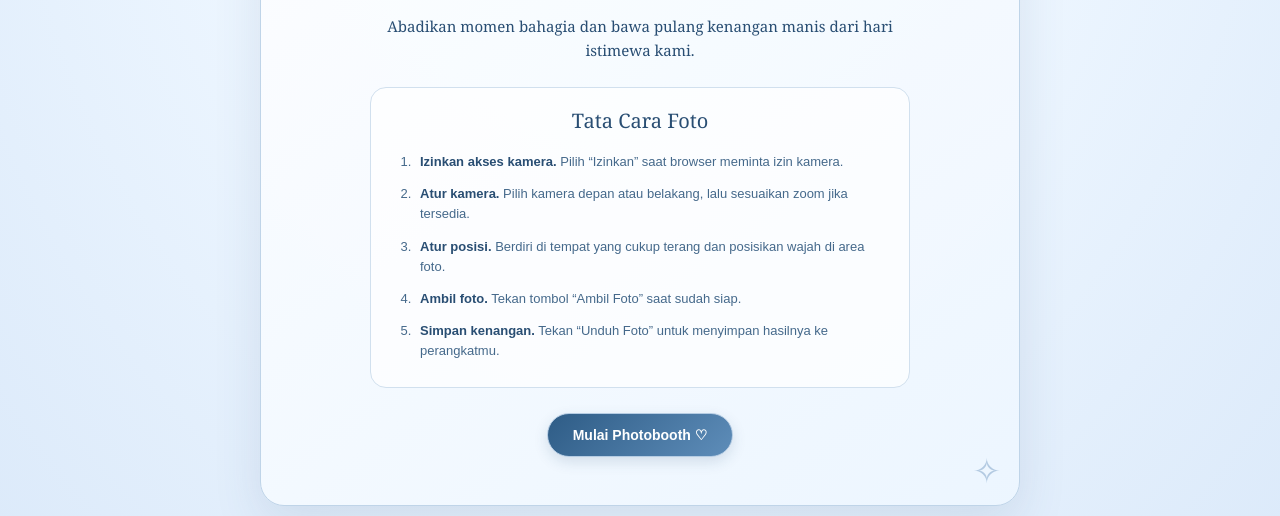
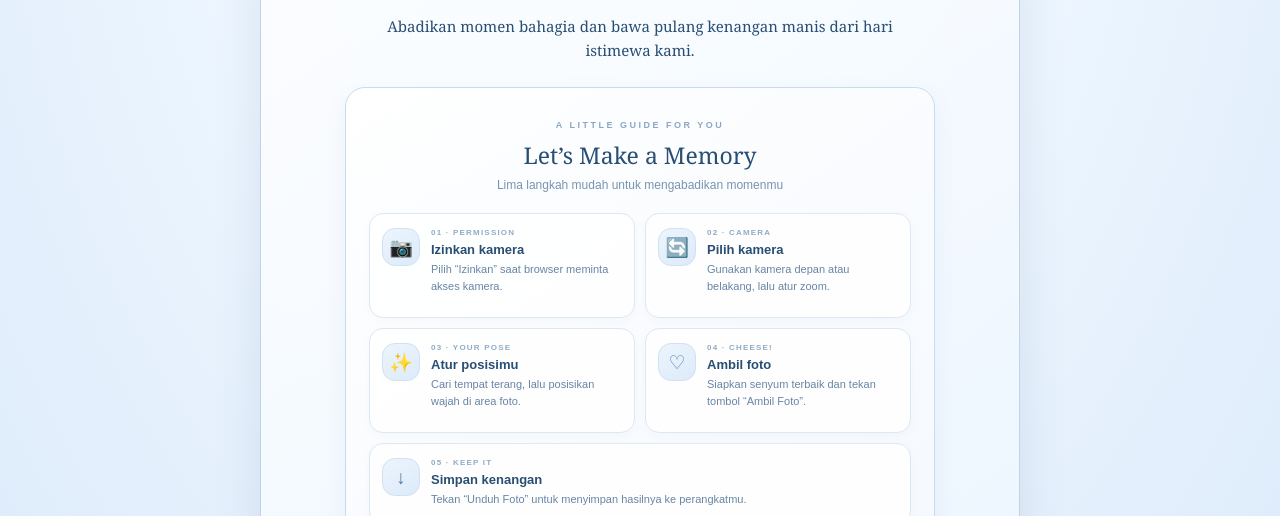
Before and after one commit to dewiasrii/photobooth-dewi-didi, a plain HTML site: page index.html in a window 1280 px wide. Shown: the part 284-800 px from the top of the page. Drawn offline with Linux system fonts and the light colour scheme.

Commit message:
Update index.html

```diff
--- a/index.html
+++ b/index.html
@@ -49,15 +49,22 @@ body.landing-open{display:flex;align-items:center;justify-content:center;padding
 #landing h1{font-size:clamp(30px,6vw,48px);margin:0 0 10px}
 .landing-subtitle{font:600 11px Arial,sans-serif;letter-spacing:3px;color:#6689ad}
 .landing-message{font-size:15px;line-height:1.65;margin:20px auto 24px;max-width:520px}
-.howto{margin:0 auto 25px;max-width:540px;text-align:left;padding:19px 21px;border:1px solid #d1e0ee;border-radius:16px;background:#ffffffb8}
-.howto h2{margin:0 0 13px;text-align:center;font-size:20px;font-weight:400}
-.howto ol{margin:0;padding-left:23px}
-.howto li{padding:5px 0 7px 5px;font:13px/1.55 Arial,sans-serif;color:#45698b}
-.howto li strong{color:#294e73}
+.howto{margin:0 auto 27px;max-width:590px;text-align:left;padding:23px;border:1px solid #c9dced;border-radius:20px;background:linear-gradient(145deg,#ffffffed,#f5f9fe);box-shadow:0 9px 24px #345b8010}
+.guide-heading{text-align:center;margin-bottom:19px}
+.guide-kicker{font:700 9px Arial,sans-serif;letter-spacing:2.5px;color:#8aa8c6}
+.howto h2{margin:6px 0 5px;text-align:center;font-size:23px;font-weight:400;color:#294e73}
+.guide-heading p{margin:0;color:#7894b0;font:12px/1.5 Arial,sans-serif}
+.guide-grid{display:grid;grid-template-columns:1fr 1fr;gap:10px}
+.guide-step{display:flex;align-items:flex-start;gap:11px;min-height:105px;padding:14px 12px;border:1px solid #dce8f3;border-radius:14px;background:#ffffffd9;box-shadow:0 3px 10px #345b8008}
+.guide-step-last{grid-column:1/-1;min-height:82px}
+.guide-icon{flex:0 0 38px;width:38px;height:38px;display:grid;place-items:center;border-radius:13px;background:linear-gradient(145deg,#edf5fd,#dceafa);border:1px solid #d0e1f0;color:#527da5;font-size:19px}
+.guide-step strong{display:block;margin:2px 0 4px;color:#294e73;font:700 13px Arial,sans-serif}
+.guide-step p{margin:0;color:#6885a4;font:11px/1.5 Arial,sans-serif}
+.step-no{display:block;margin-bottom:5px;color:#91abc4;font:700 8px Arial,sans-serif;letter-spacing:1.2px}
 #startBtn{padding:13px 25px;font-size:14px}
 #boothPage{display:none}
 #boothPage.active{display:block}
-@media(max-width:600px){body.landing-open{padding:14px 10px}.landing-card{border-radius:19px}.howto{padding:16px}.howto li{font-size:12px}}
+@media(max-width:600px){body.landing-open{padding:14px 10px}.landing-card{border-radius:19px}.howto{padding:16px}.guide-grid{grid-template-columns:1fr;gap:8px}.guide-step,.guide-step-last{grid-column:auto;min-height:0;padding:12px}.guide-icon{width:36px;height:36px;flex-basis:36px}.guide-step p{font-size:11px}}
 
 </style>
 </head>
@@ -70,14 +77,18 @@ body.landing-open{display:flex;align-items:center;justify-content:center;padding
     <div class="landing-subtitle">06 DESEMBER 2026</div>
     <p class="landing-message">Abadikan momen bahagia dan bawa pulang kenangan manis dari hari istimewa kami.</p>
     <div class="howto">
-      <h2>Tata Cara Foto</h2>
-      <ol>
-        <li><strong>Izinkan akses kamera.</strong> Pilih “Izinkan” saat browser meminta izin kamera.</li>
-        <li><strong>Atur kamera.</strong> Pilih kamera depan atau belakang, lalu sesuaikan zoom jika tersedia.</li>
-        <li><strong>Atur posisi.</strong> Berdiri di tempat yang cukup terang dan posisikan wajah di area foto.</li>
-        <li><strong>Ambil foto.</strong> Tekan tombol “Ambil Foto” saat sudah siap.</li>
-        <li><strong>Simpan kenangan.</strong> Tekan “Unduh Foto” untuk menyimpan hasilnya ke perangkatmu.</li>
-      </ol>
+      <div class="guide-heading">
+        <span class="guide-kicker">A LITTLE GUIDE FOR YOU</span>
+        <h2>Let’s Make a Memory</h2>
+        <p>Lima langkah mudah untuk mengabadikan momenmu</p>
+      </div>
+      <div class="guide-grid">
+        <div class="guide-step"><span class="guide-icon" aria-hidden="true">📷</span><div><span class="step-no">01 · PERMISSION</span><strong>Izinkan kamera</strong><p>Pilih “Izinkan” saat browser meminta akses kamera.</p></div></div>
+        <div class="guide-step"><span class="guide-icon" aria-hidden="true">🔄</span><div><span class="step-no">02 · CAMERA</span><strong>Pilih kamera</strong><p>Gunakan kamera depan atau belakang, lalu atur zoom.</p></div></div>
+        <div class="guide-step"><span class="guide-icon" aria-hidden="true">✨</span><div><span class="step-no">03 · YOUR POSE</span><strong>Atur posisimu</strong><p>Cari tempat terang, lalu posisikan wajah di area foto.</p></div></div>
+        <div class="guide-step"><span class="guide-icon" aria-hidden="true">♡</span><div><span class="step-no">04 · CHEESE!</span><strong>Ambil foto</strong><p>Siapkan senyum terbaik dan tekan tombol “Ambil Foto”.</p></div></div>
+        <div class="guide-step guide-step-last"><span class="guide-icon" aria-hidden="true">↓</span><div><span class="step-no">05 · KEEP IT</span><strong>Simpan kenangan</strong><p>Tekan “Unduh Foto” untuk menyimpan hasilnya ke perangkatmu.</p></div></div>
+      </div>
     </div>
     <button id="startBtn" class="primary">Mulai Photobooth ♡</button>
   </div>
```
